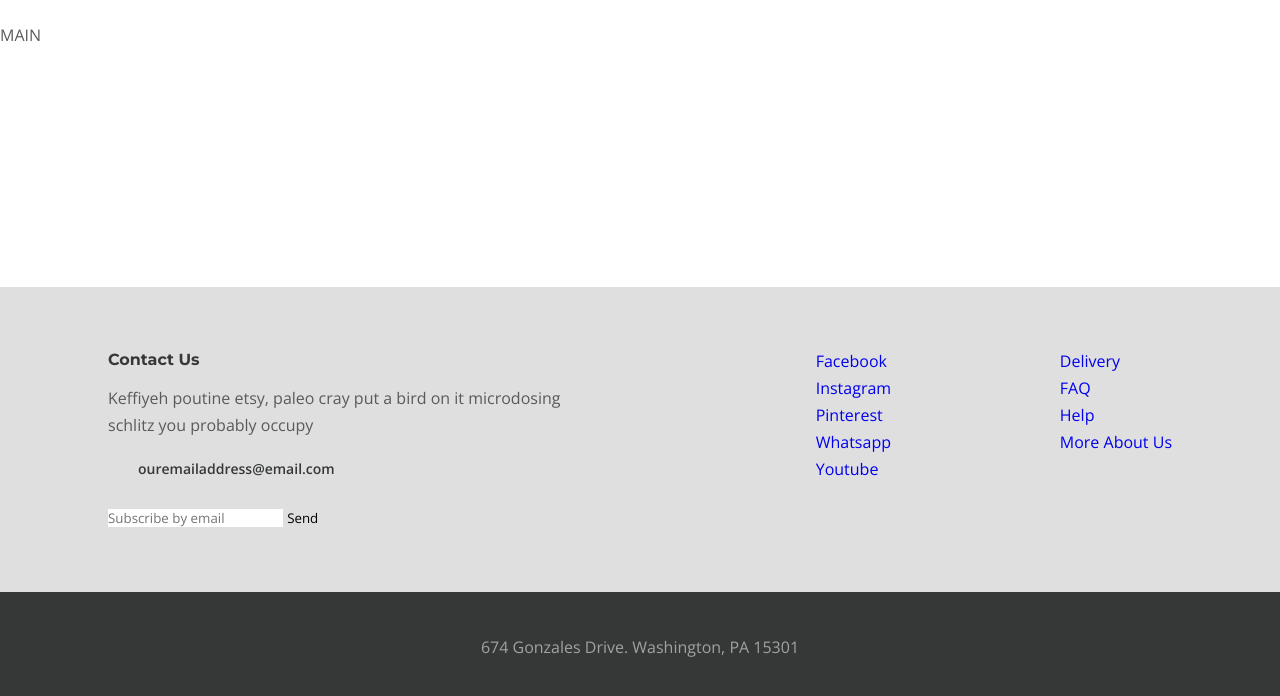
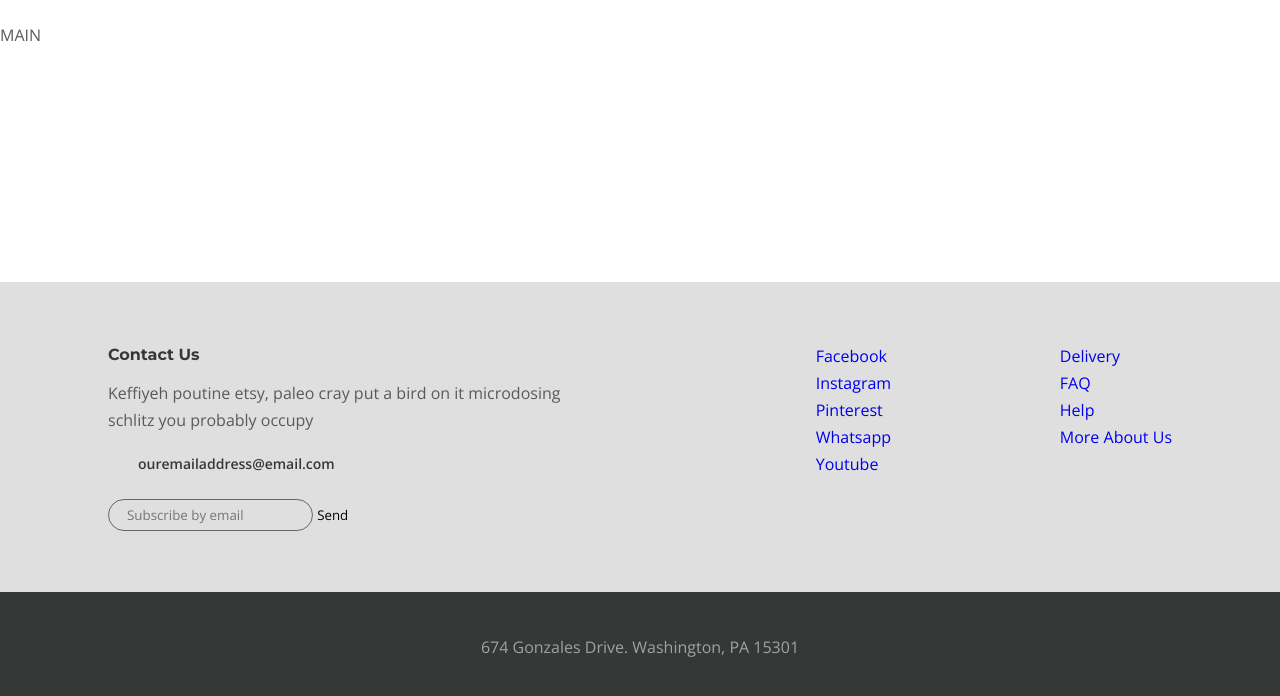
Before and after one commit to jeka5650962/desire-gulp, a website: page app/index.html in a window 1280 px wide. Shown: the part 98-794 px from the top of the page. Drawn offline with nearby package versions, Linux system fonts and the light colour scheme.

Commit message:
270623 1247

```diff
--- a/app/scss/style.scss
+++ b/app/scss/style.scss
@@ -74,6 +74,13 @@
         padding: 0 0 0 30px;
     }
 
+    &__form-input {
+        padding: 6px 10px 6px 18px;
+        border: 1px solid rgba(56, 54, 54, 0.7);
+        border-radius: 21px;
+        background-color: transparent;
+    }
+
     &__copyright {
         background-color: $title;
         color: #a1a1a1;
```
Also changed, not shown: app/css/style.min.css.
